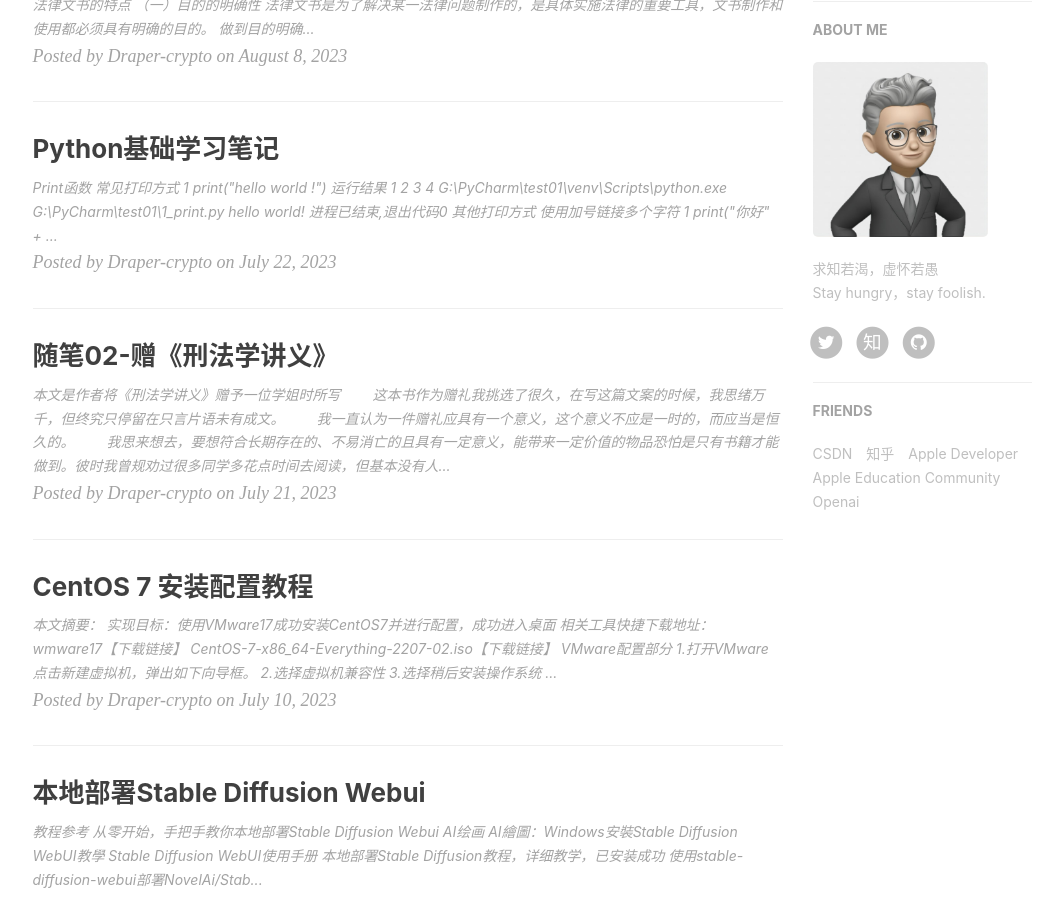
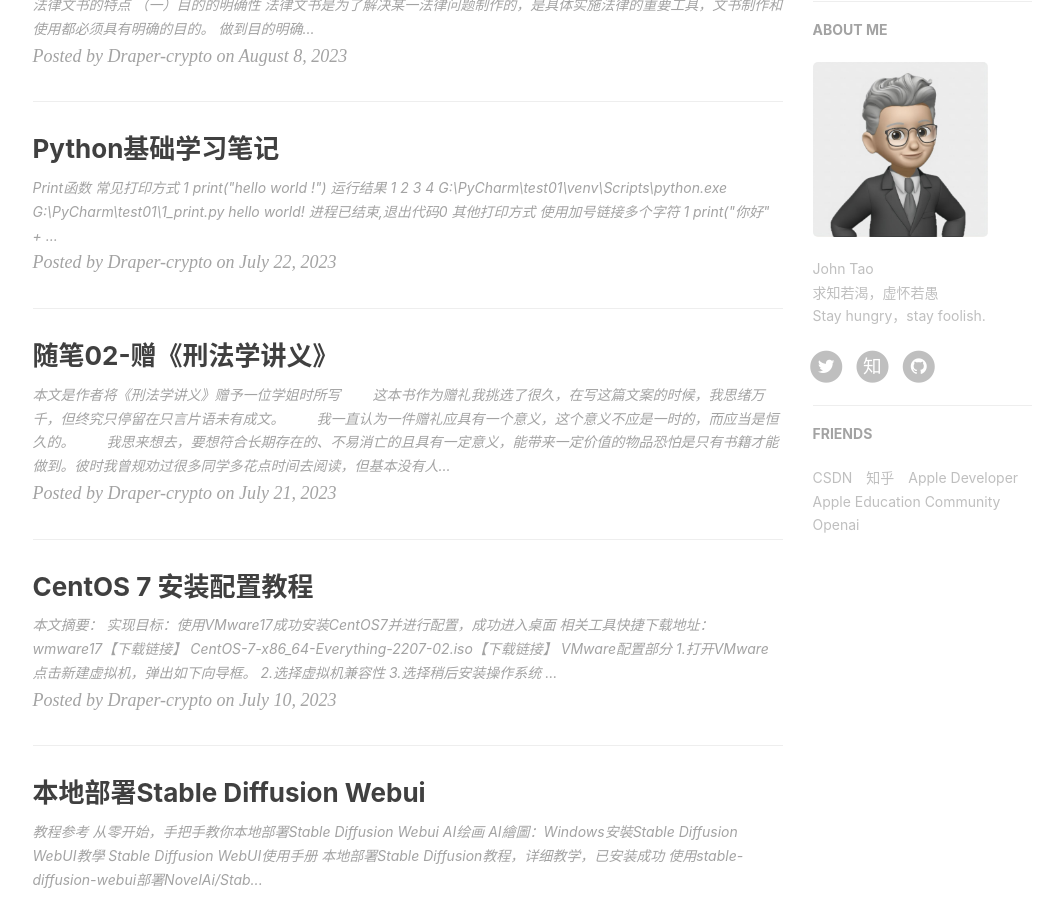
Before and after one commit to Draper-crypto/Draper-crypto.github.io, a Jekyll site: the page built from index.html, in a window 1280 px wide and 900 px high, scrolled down 597 px. Shown: the whole window, without its empty margins (135-1198 px from the left). Built offline with Jekyll 4.4.1, drawn with Linux system fonts in a browser that asks for light colours; nearby versions of some CDN libraries; the list of posts is cut into pages by our own code; comment, search, counter and statistics services are not loaded.

Commit message:
Update _config.yml

```diff
--- a/_config.yml
+++ b/_config.yml
@@ -90,7 +90,7 @@ netease_comment: false
 # sidebar-about-description: 侧边栏的简介。
 # sidebar-avatar: 侧边栏的头像URL。
 sidebar: true # whether or not using Sidebar.
-sidebar-about-description: "求知若渴，虚怀若愚<br>Stay hungry，stay foolish."
+sidebar-about-description: "John Tao<br>求知若渴，虚怀若愚<br>Stay hungry，stay foolish."
 sidebar-avatar: https://www.draper-crypto.top/img/about.jpg # use absolute URL, seeing it's used in both `/` and `/about/`
 
 # 特色标签设置 (Featured Tags):
```
